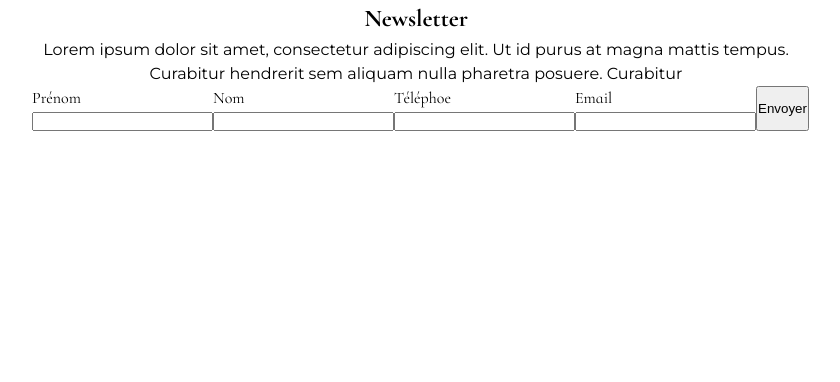
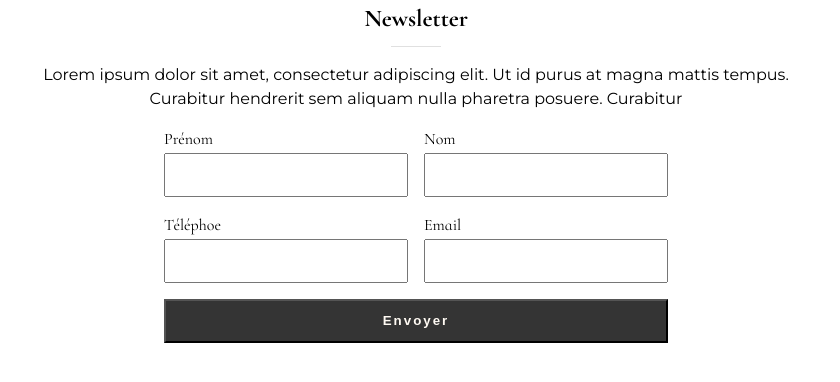
Before and after one commit to Logan-Bing/Le_Carat, a Django app: template src/templates/home.html in a window 1280 px wide. Shown: the top 382 px of the page, without its empty margins (224-1064 px from the left). Run offline with Django 5.2, Linux system fonts and the light colour scheme; the template is opened without the code that fills it: values that come from a table or form of the project are taken from there, others are empty.

Commit message:
finish design of the form

```diff
--- a/src/carat/settings.py
+++ b/src/carat/settings.py
@@ -115,6 +115,9 @@ USE_TZ = True
 # https://docs.djangoproject.com/en/5.2/howto/static-files/
 
 STATIC_URL = 'static/'
+STATICFILES_DIRS = [
+    BASE_DIR / "static",
+]
 
 # Default primary key field type
 # https://docs.djangoproject.com/en/5.2/ref/settings/#default-auto-field
--- a/src/core/forms.py
+++ b/src/core/forms.py
@@ -6,3 +6,9 @@ class ContactForm(forms.ModelForm):
     class Meta:
         model = Customer
         fields = ["first_name", "last_name", "phone", "email"]
+        widgets = {
+            'first_name': forms.TextInput(attrs={'class': 'form-control'}),
+            'last_name': forms.TextInput(attrs={'class': 'form-control'}),
+            'phone': forms.TextInput(attrs={'class': 'form-control'}),
+            'email': forms.EmailInput(attrs={'class': 'form-control'}),
+        }
--- a/src/core/views.py
+++ b/src/core/views.py
@@ -13,8 +13,8 @@ def index(request):
     else:
         form = ContactForm()
 
-    return render(request, "core/contact.html", {'form': form})
+    return render(request, "home.html", {'form': form})
 
 def success_view(request, customer_id):
     customer = get_object_or_404(Customer, id=customer_id)
-    return render(request, "core/success.html", {"customer": customer})
+    return render(request, "sections/success.html", {"customer": customer})
--- a/src/static/css/sections/contact.css
+++ b/src/static/css/sections/contact.css
@@ -4,20 +4,74 @@
   margin: auto;
   max-width: fit-content;
   max-width: 60%;
+  display: flex;
+  flex-direction: column;
+  gap: 1rem;
 }
 
-#contact h1,
+.contact__header{
+  display: flex;
+  flex-direction: column;
+  gap: 1rem;
+}
+
+.contact_title{
+  display: flex;
+  flex-direction: column;
+  gap: 0.5rem;
+  margin: 0 auto;
+}
+
+.line{
+  width: 50px;
+  height: 1px;
+  background-color: #E0E0E0;
+  margin: 0 auto;
+}
+
 #contact .p_contact__header{
   text-align: center;
 }
 
 .contact__form{
   display: flex;
-  max-width: fit-content;
+  max-width: 504px;
   margin: 0 auto;
+  flex-wrap: wrap;
+  gap: 1rem;
 }
 
 .form-group{
   display: flex;
   flex-direction: column;
 }
+
+.form-control{
+  width: 244px;
+  height: 44px;
+  padding-left: 4px;
+}
+
+.form_button{
+  min-width: 100%;
+  background-color: #343434;
+  min-height: 44px;
+  color: #FFFAF3;
+  letter-spacing: 2px;
+  font-weight: bold;
+  cursor: pointer;
+}
+
+@media(max-width: 768px){
+
+  .form_button{
+    min-width: 244px;
+    max-width: 244px;
+  }
+
+  .contact__form{
+    max-width: fit-content;
+    display: flex;
+    flex-direction: column;
+  }
+}
--- a/src/templates/sections/contact.html
+++ b/src/templates/sections/contact.html
@@ -1,13 +1,16 @@
 <section id="contact">
 
   <div class="contact__header">
-    <h1>Newsletter</h1>
+    <div class="contact_title">
+      <h1>Newsletter</h1>
+      <div class="line"></div>
+    </div>
     <p class="p_contact__header">Lorem ipsum dolor sit amet, consectetur adipiscing elit. Ut id purus at magna mattis tempus. Curabitur hendrerit sem aliquam nulla pharetra posuere. Curabitur </p>
   </div>
 
-  <div class="form">
-    <form method="POST" class="contact__form">
-      {% csrf_token %}
+  <form method="POST">
+    {% csrf_token %}
+    <div class="contact__form">
       <div class="form-group">
           <label for="id_first_name">Prénom</label>
           {{ form.first_name }}
@@ -24,8 +27,9 @@
           <label for="id_email">Email</label>
           {{ form.email }}
       </div>
-      <button type="submit">Envoyer</button>
-    </form>
-  </div>
+      <button type="submit" class="form_button">Envoyer</button>
+    </div>
+  </form>
+
 
 </section>
```
Also changed, not shown: src/db.sqlite3, 2 other files.
